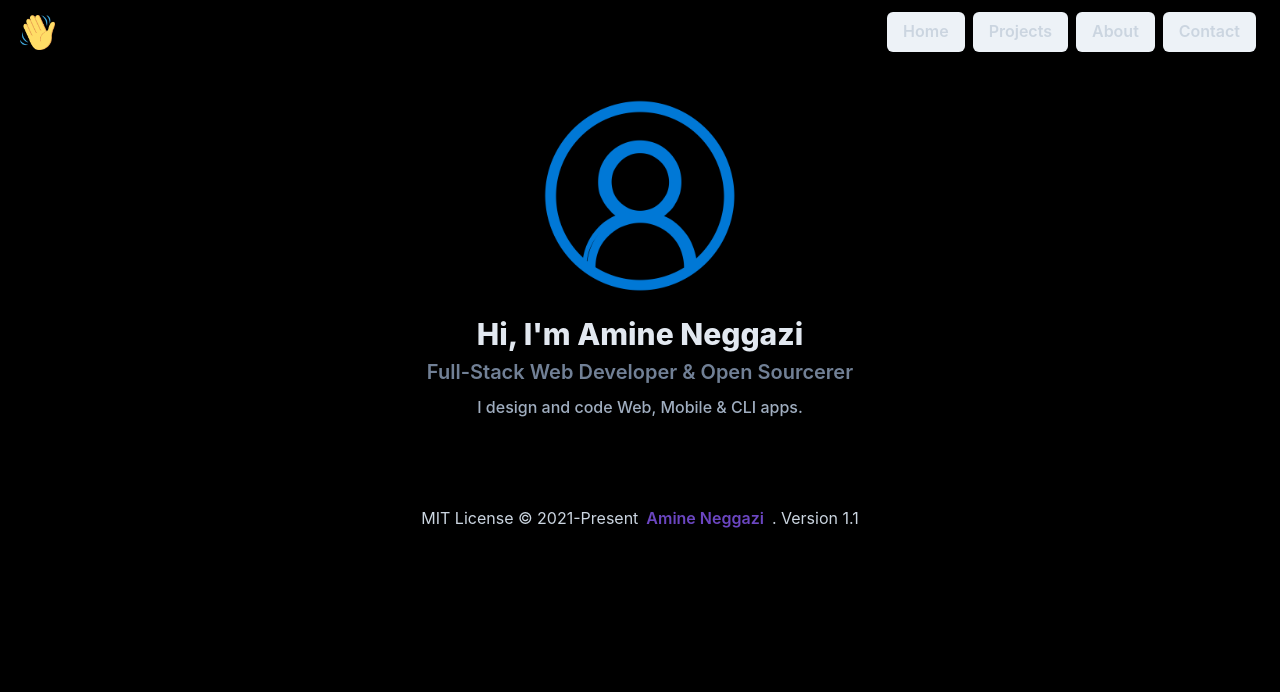
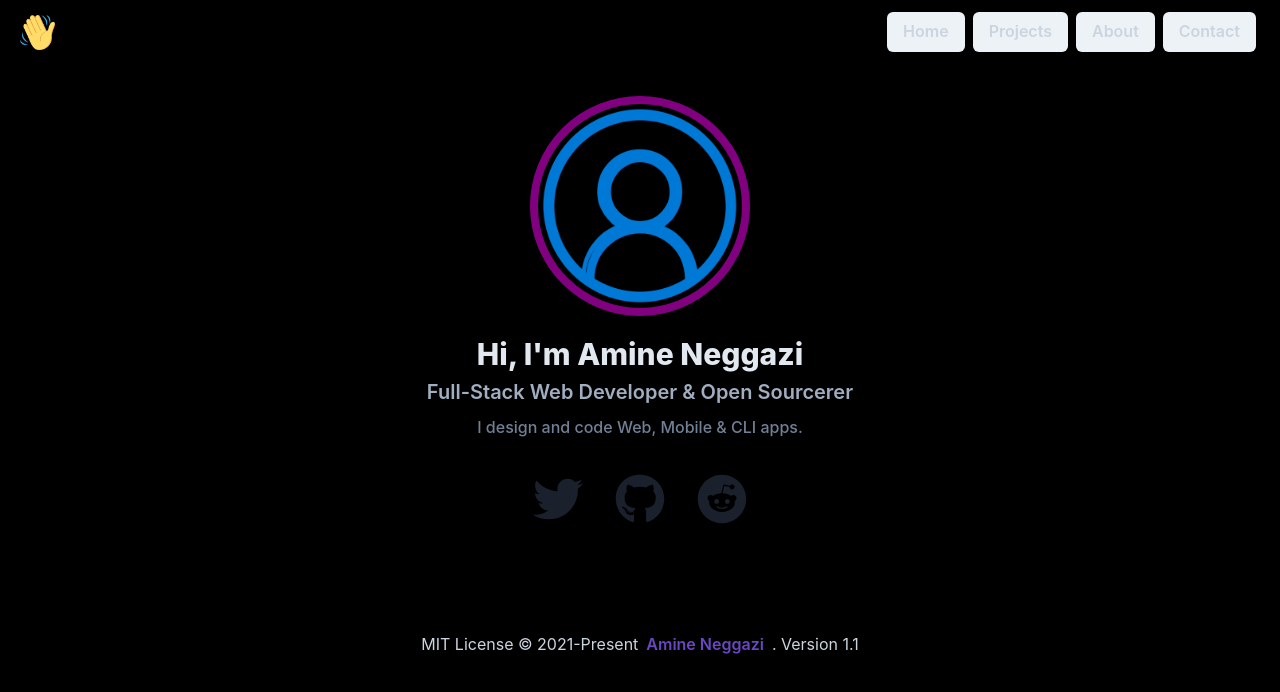
Before and after one commit to nemo256/portfolio, a Next.js app: page / in a window 1280 px wide. Shown: the top 692 px of the page. Built offline with nearby package versions, Linux system fonts and the light colour scheme; a web font is replaced by a local one.

Commit message:
Added ring to the photo and fixed the footer styling

```diff
--- a/package.json
+++ b/package.json
@@ -17,7 +17,8 @@
     "framer-motion": "^4.0.3",
     "next": "latest",
     "react": "^17.0.2",
-    "react-dom": "^17.0.2"
+    "react-dom": "^17.0.2",
+    "react-icons": "^4.2.0"
   },
   "license": "MIT"
 }
--- a/src/components/Footer.js
+++ b/src/components/Footer.js
@@ -1,19 +1,19 @@
 import {
-  Center,
   Text,
   Link,
+  Center,
 } from '@chakra-ui/react'
 
 export default function Footer() {
   return (
     <Center
       bg='black'
-      h='100px'
       align='center'
+      justify='center'
       maxW='100%'
-      py='2'
-      mt={ ['12', '4', '1', '1' ] }
-      px='2'
+      py='1rem'
+      minH='15vh'
+      flexWrap='wrap'
     >
       <Text
         color='gray.300'
--- a/src/components/Hero.js
+++ b/src/components/Hero.js
@@ -3,7 +3,15 @@ import {
   Text,
   Image,
   Stack,
+  Button,
+  Link,
+  Flex,
+  Spacer,
 } from '@chakra-ui/react'
+
+// Icons
+import { FaTwitter, FaReddit, FaGithub } from 'react-icons/fa'
+
 
 export default function Hero() {
   return (
@@ -11,7 +19,7 @@ export default function Hero() {
     <Container
       bgColor='black'
       maxW='100%'
-      h='400px'
+      h={ ['600px', '520px', '520px', '520px'] }
     >
       <Stack
         pt='8'
@@ -19,8 +27,11 @@ export default function Hero() {
         align='center'
       >
         <Image
-          boxSize='200px'
+          boxSize='220px'
           rounded='full'
+          border='solid'
+          border='8px'
+          borderColor='purple'
           src="me.png"
           fallbackSrc='wave-emoji.png'
           alt='My profile picture'
@@ -37,7 +48,7 @@ export default function Hero() {
         <Text
           fontSize='xl'
           fontWeight='semibold'
-          color='gray.500'
+          color='gray.400'
           align='center'
         >
           Full-Stack Web Developer & Open Sourcerer
@@ -46,11 +57,34 @@ export default function Hero() {
           py='2'
           fontSize='l'
           fontWeight='medium'
-          color='gray.400'
+          color='gray.500'
           align='center'
         >
           I design and code Web, Mobile & CLI apps.
         </Text>
+        <Flex pt='8' h='100px'>
+          <Link href='https://twitter.com/amine_neggazi'>
+            <Button
+              variant='icon'
+            >
+              <FaTwitter size='50'/>
+            </Button>
+          </Link>
+          <Link href='https://www.github.com/nemo256'>
+            <Button
+              variant='icon'
+            >
+              <FaGithub size='50'/>
+            </Button>
+          </Link>
+          <Link href='https://www.reddit.com/user/nemo256'>
+            <Button
+              variant='icon'
+            >
+              <FaReddit size='50'/>
+            </Button>
+          </Link>
+        </Flex>
       </Stack>
     </Container>
     </>
--- a/src/components/Navbar.js
+++ b/src/components/Navbar.js
@@ -2,7 +2,6 @@ import {
   Box,
   Spacer,
   Flex,
-  Text,
   Button,
   Tooltip,
   Image,
--- a/src/pages/_app.js
+++ b/src/pages/_app.js
@@ -1,8 +1,10 @@
 import { ChakraProvider, ColorModeProvider } from '@chakra-ui/react'
 import { extendTheme as theme } from '../theme'
-import '@fontsource/fresca/400.css'
 import Layout from '../components/Layout'
 
+// Fonts
+import '@fontsource/open-sans/700.css'
+import '@fontsource/fresca/400.css'
 
 export default function MyApp({ Component, pageProps }) {
   return (
--- a/src/theme.js
+++ b/src/theme.js
@@ -17,4 +17,19 @@ export default extendTheme({
     lg: '64em',
     xl: '80em',
   },
+  variants: {
+    icon: {
+      p: '2',
+      m: '4',
+      bg: 'black',
+      border: 'none',
+      color: 'gray.500',
+      textDecoration: 'none',
+      _hover: {
+        bg: 'black',
+        color: 'gray.500',
+        border: 'none'
+      }
+    }
+  }
 })
```
Also changed, not shown: 1 other file (tests, documents, lock files or other folders).
